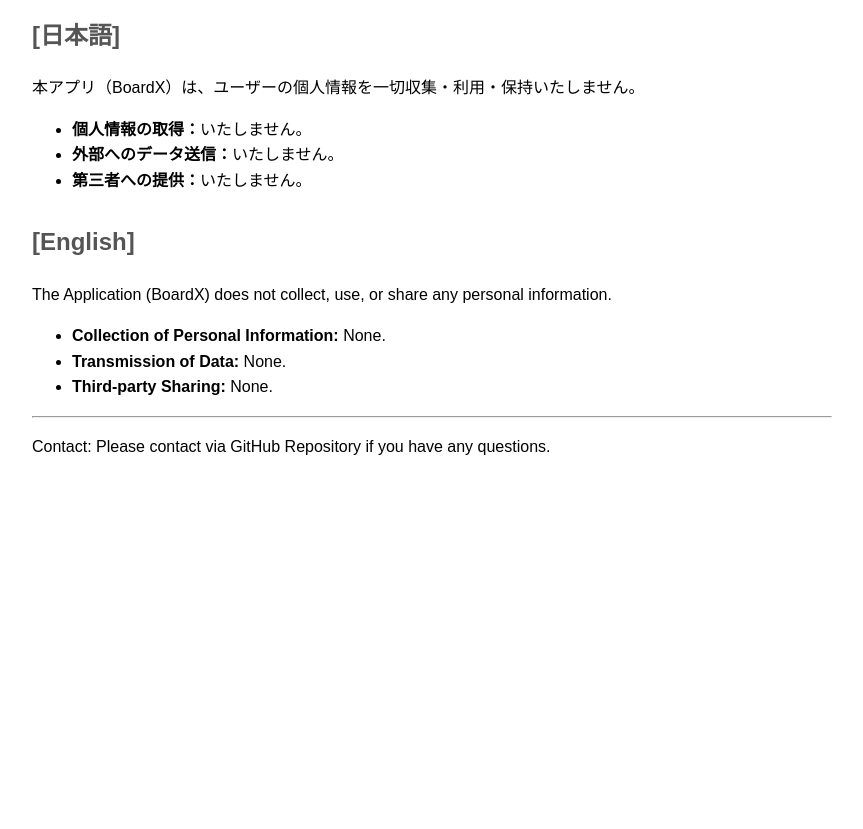
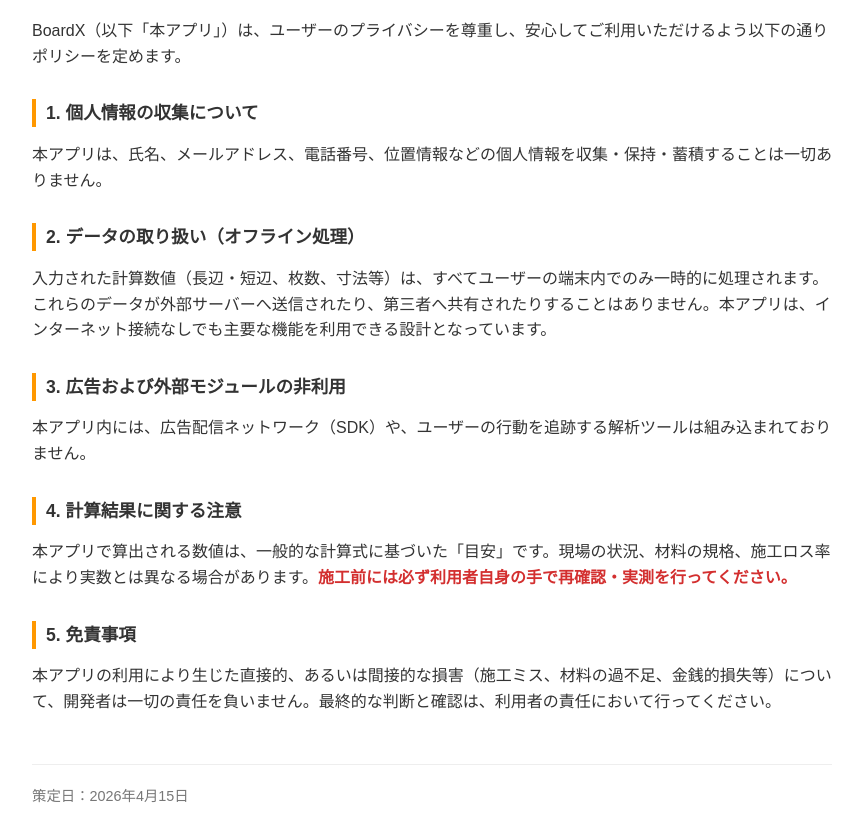
Before and after one commit to bluexdia-prog/privacy-policy, a plain HTML site: page index.html in a window 1280 px wide. Shown: the part 108-937 px from the top of the page, without its empty margins (208-1071 px from the left). Before the commit the page ends 800 px from the top, so only its background shows below. Drawn offline with Linux system fonts and the light colour scheme.

Commit message:
index.html の更新

```diff
--- a/index.html
+++ b/index.html
@@ -3,37 +3,37 @@
 <head>
     <meta charset="UTF-8">
     <meta name="viewport" content="width=device-width, initial-scale=1.0">
-    <title>Privacy Policy - BoardX</title>
+    <title>BoardX プライバシーポリシー</title>
     <style>
-        body { font-family: sans-serif; line-height: 1.6; padding: 20px; max-width: 800px; margin: auto; }
-        h1 { border-bottom: 2px solid #333; }
-        h2 { color: #555; margin-top: 30px; }
+        body { font-family: sans-serif; line-height: 1.6; padding: 20px; color: #333; max-width: 800px; margin: auto; }
+        h1 { color: #FF9800; border-bottom: 2px solid #FF9800; padding-bottom: 10px; }
+        h2 { font-size: 1.1rem; margin-top: 30px; color: #333; border-left: 4px solid #FF9800; padding-left: 10px; }
+        p { margin: 10px 0; }
+        .important { color: #d32f2f; font-weight: bold; }
+        .footer { margin-top: 50px; padding-top: 20px; border-top: 1px solid #eee; font-size: 0.9rem; color: #777; }
     </style>
 </head>
 <body>
-    <h1>Privacy Policy (プライバシーポリシー)</h1>
+    <h1>プライバシーポリシー</h1>
+    <p>BoardX（以下「本アプリ」）は、ユーザーのプライバシーを尊重し、安心してご利用いただけるよう以下の通りポリシーを定めます。</p>
 
-    <section>
-        <h2>[日本語]</h2>
-        <p>本アプリ（BoardX）は、ユーザーの個人情報を一切収集・利用・保持いたしません。</p>
-        <ul>
-            <li><strong>個人情報の取得：</strong>いたしません。</li>
-            <li><strong>外部へのデータ送信：</strong>いたしません。</li>
-            <li><strong>第三者への提供：</strong>いたしません。</li>
-        </ul>
-    </section>
+    <h2>1. 個人情報の収集について</h2>
+    <p>本アプリは、氏名、メールアドレス、電話番号、位置情報などの個人情報を収集・保持・蓄積することは一切ありません。</p>
 
-    <section>
-        <h2>[English]</h2>
-        <p>The Application (BoardX) does not collect, use, or share any personal information.</p>
-        <ul>
-            <li><strong>Collection of Personal Information:</strong> None.</li>
-            <li><strong>Transmission of Data:</strong> None.</li>
-            <li><strong>Third-party Sharing:</strong> None.</li>
-        </ul>
-    </section>
+    <h2>2. データの取り扱い（オフライン処理）</h2>
+    <p>入力された計算数値（長辺・短辺、枚数、寸法等）は、すべてユーザーの端末内でのみ一時的に処理されます。これらのデータが外部サーバーへ送信されたり、第三者へ共有されたりすることはありません。本アプリは、インターネット接続なしでも主要な機能を利用できる設計となっています。</p>
 
-    <hr>
-    <p>Contact: Please contact via GitHub Repository if you have any questions.</p>
+    <h2>3. 広告および外部モジュールの非利用</h2>
+    <p>本アプリ内には、広告配信ネットワーク（SDK）や、ユーザーの行動を追跡する解析ツールは組み込まれておりません。</p>
+
+    <h2>4. 計算結果に関する注意</h2>
+    <p>本アプリで算出される数値は、一般的な計算式に基づいた「目安」です。現場の状況、材料の規格、施工ロス率により実数とは異なる場合があります。<span class="important">施工前には必ず利用者自身の手で再確認・実測を行ってください。</span></p>
+
+    <h2>5. 免責事項</h2>
+    <p>本アプリの利用により生じた直接的、あるいは間接的な損害（施工ミス、材料の過不足、金銭的損失等）について、開発者は一切の責任を負いません。最終的な判断と確認は、利用者の責任において行ってください。</p>
+
+    <div class="footer">
+        策定日：2026年4月15日
+    </div>
 </body>
 </html>
```
